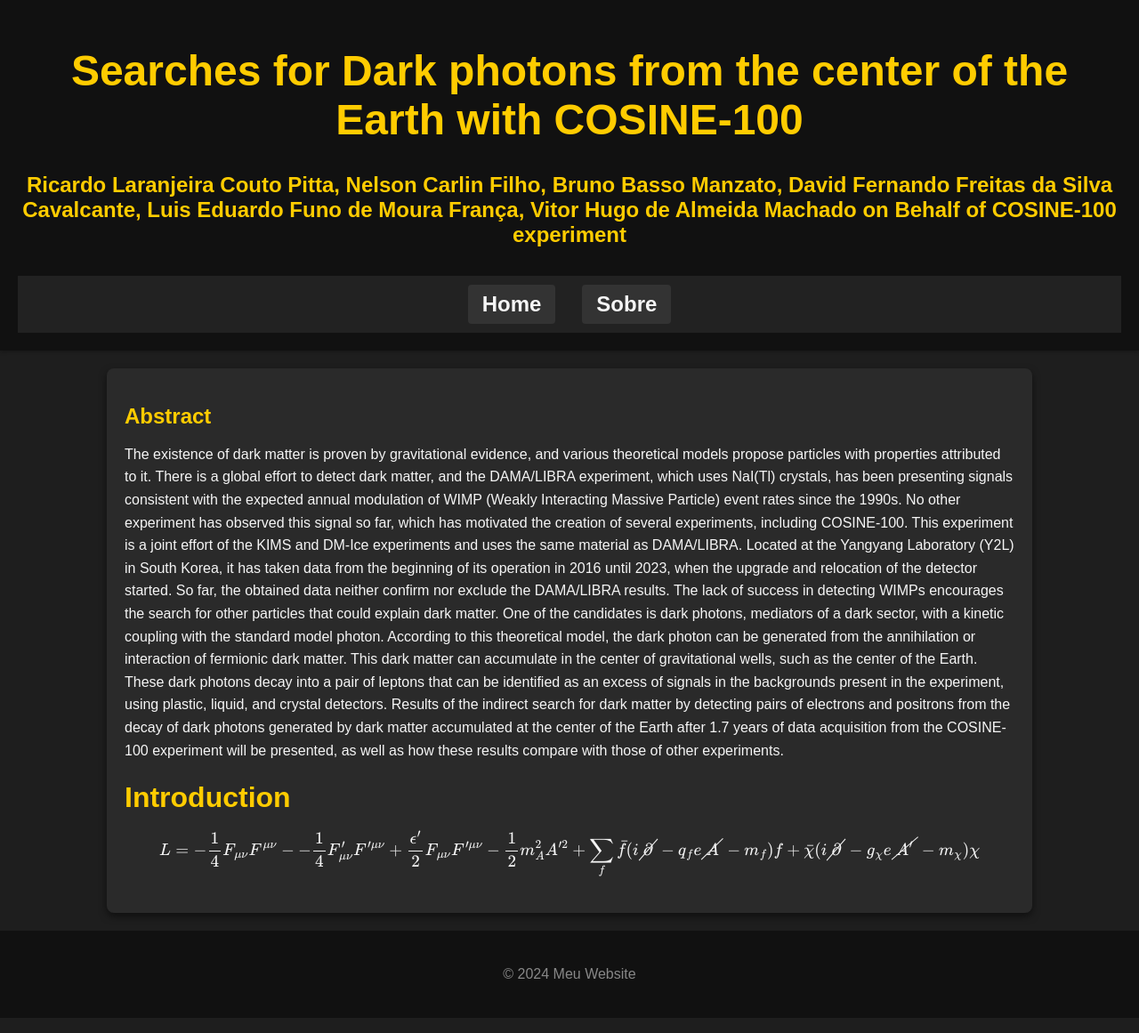
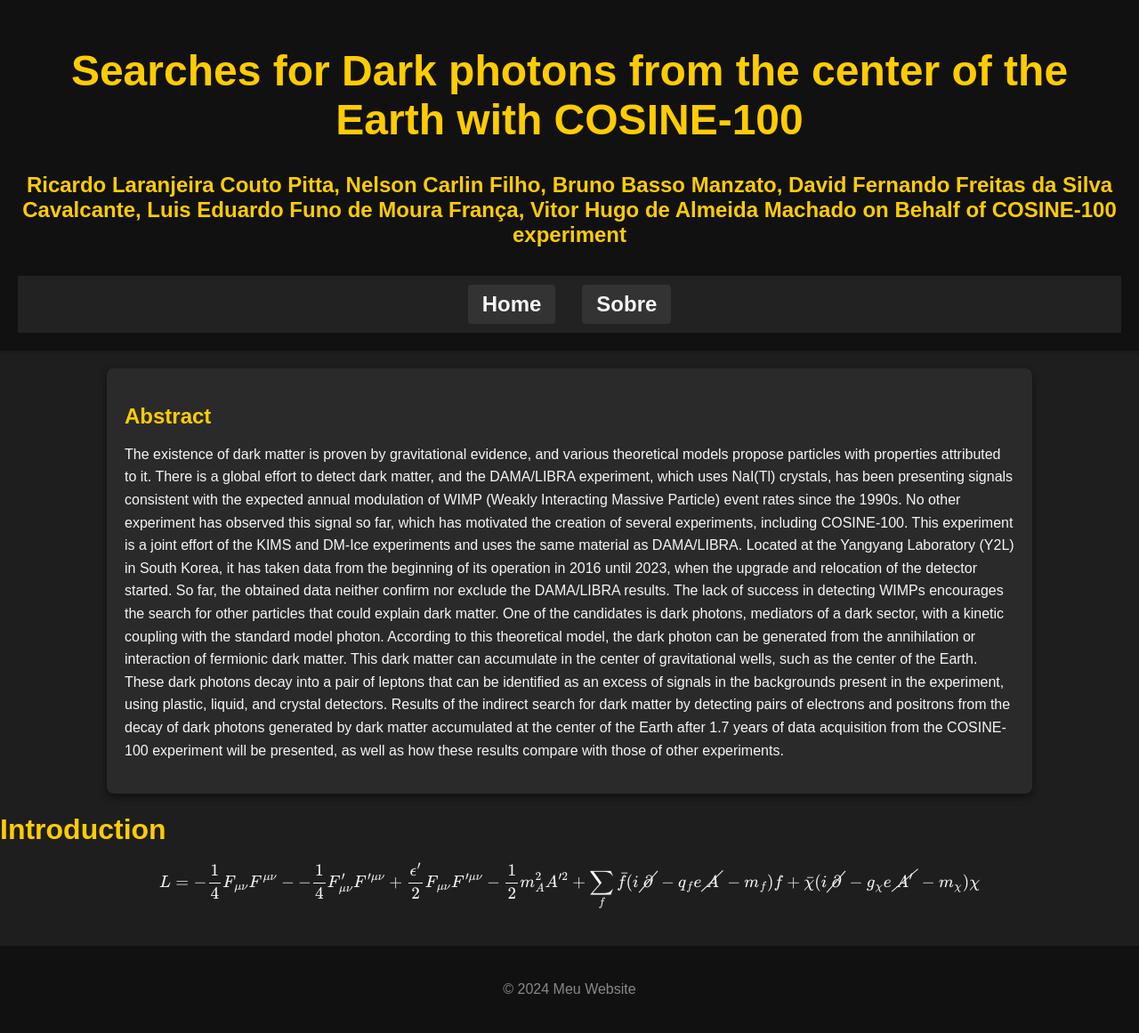
Before and after one commit to jaspior/COSINE-DP-Earth, a Jekyll site: the page index.html, which Jekyll copies as it is, in a window 1280 px wide. Shown: the whole page at 89% size. Built offline with Jekyll 4.4.1, drawn with Linux system fonts in a browser that asks for light colours; formulas are drawn with MathJax 3.

Commit message:
Update index.html

```diff
--- a/index.html
+++ b/index.html
@@ -34,7 +34,7 @@
     </header>
 
        <!-- Conteúdo principal -->
-        <main class="content">
+<main class="content">
 
 
 
@@ -55,17 +55,21 @@
 Earth after 1.7 years of data acquisition from the COSINE-100 experiment will be presented, as well as how these results compare with those of other experiments.
 </p>
 
-<h1>Introduction</h1>
+
+</main>
+    <h1>Introduction</h1>
 
 <p>
 $$
-L = -\frac{1}{4}F_{\mu \nu}F^{\mu \nu} - -\frac{1}{4}F'_{\mu \nu}F'^{\mu \nu} + \frac{\epsilon '}{2}F_{\mu \nu}F'^{\mu \nu} - \frac{1}{2}m^2_A A'^2 + \sum_f \bar{f}(i \cancel{\partial} - q_f e \cancel{A} - m_f )f + \bar{\chi} (i\cancel{\partial} - g_\chi e \cancel{A'} - m_\chi ) \chi
+L = -\frac{1}{4}F_{\mu \nu}F^{\mu \nu} - -\frac{1}{4}F'_{\mu \nu}F'^{\mu \nu} + \frac{\epsilon '}{2}F_{\mu \nu}F'^{\mu \nu} - \frac{1}{2}m^2_A A'^2 + \\
+    \sum_f \bar{f}(i \cancel{\partial} - q_f e \cancel{A} - m_f )f + \bar{\chi} (i\cancel{\partial} - g_\chi e \cancel{A'} - m_\chi ) \chi
 $$
 </p>
+<section>
 
 
-        </main>
-    </div>
+</section>
+
 
     <footer>
         <p>© 2024 Meu Website</p>
```
